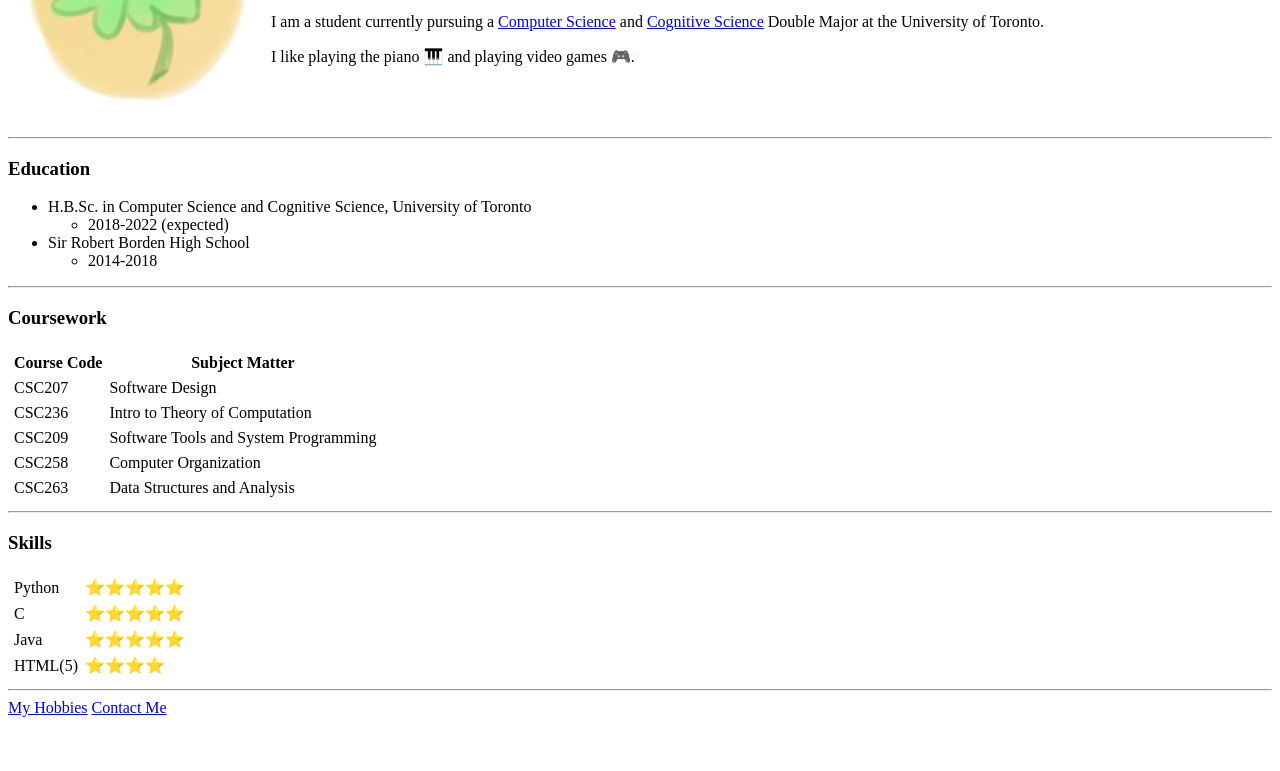
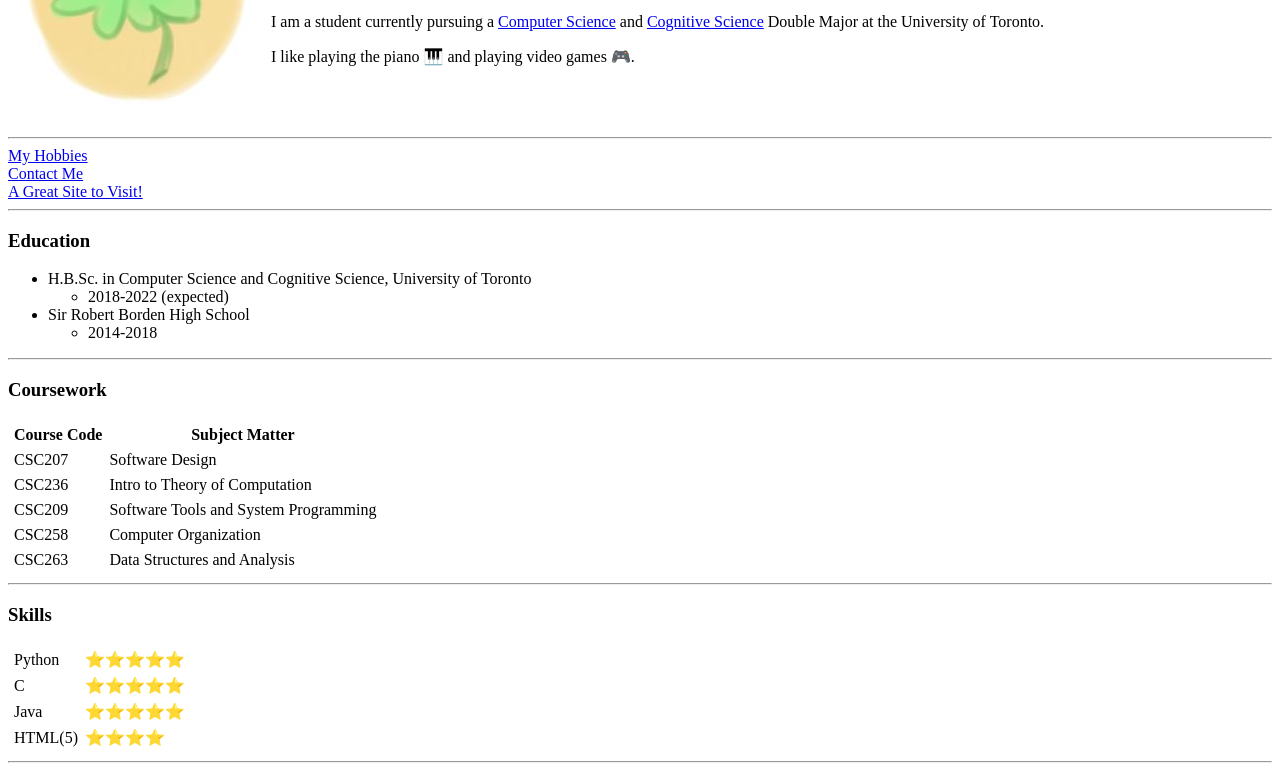
Before and after one commit to elenawzy/HTML---Personal-Site, a plain HTML site: page index.html in a window 1280 px wide. Shown: the part 156-927 px from the top of the page. Before the commit the page ends 881 px from the top, so only its background shows below. Drawn offline with Linux system fonts and the light colour scheme.

Commit message:
added an extra link

```diff
--- a/index.html
+++ b/index.html
@@ -22,6 +22,10 @@
       </p>
     </td>
   </table>
+  <hr>
+  <a href="hobbies.html">My Hobbies</a><br>
+  <a href="contacts.html">Contact Me</a><br>
+  <a href="https://www.youtube.com/watch?v=dQw4w9WgXcQ">A Great Site to Visit!</a>
   <hr>
   <h3>Education</h3>
   <ul>
@@ -87,8 +91,6 @@
     </tr>
   </table>
   <hr>
-  <a href="hobbies.html">My Hobbies</a>
-  <a href="contacts.html">Contact Me</a>
 </body>
 
 </html>
```
